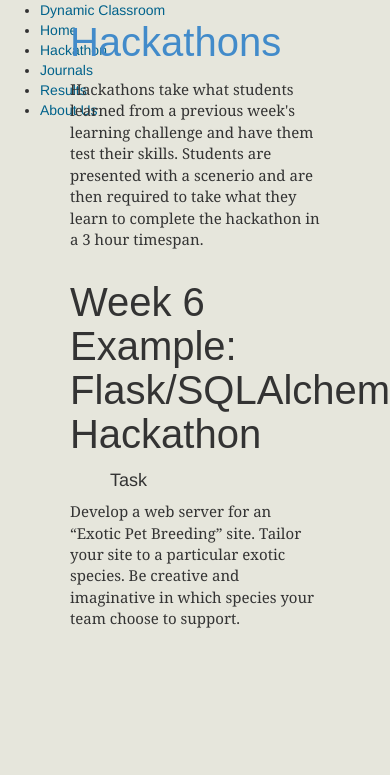
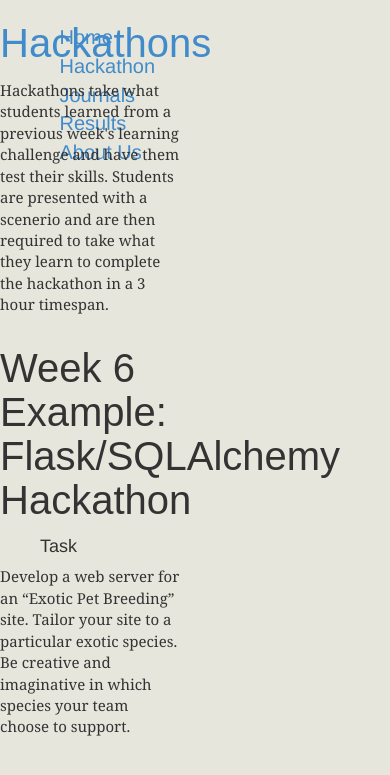
Before and after one commit to wannabeCitizen/RP-D3, a Flask app: page /hackathon in a window 390 px wide; the page is wider, and only the part inside the window is pictured. Shown: the top 775 px of that part. Run offline with Flask 2, Linux system fonts and the light colour scheme; some libraries are stand-ins or nearby versions.

Commit message:
Side Nav bar styling

```diff
--- a/Web Site/static/css/OverallSiteStyle.css
+++ b/Web Site/static/css/OverallSiteStyle.css
@@ -24,14 +24,18 @@ img{
 	margin-top: 20px;
 }
 
-.navbar{
-	background-color: #81A594;
-}
-
-.nav-text{
-	color: #00628B;
+.nav_list {
+	list-style-type: none;
 }
 
 .navigation {
+	margin-top: 6%;
+	margin-left: 5%;
 	position:fixed;
+	color: #00628B;
+	font-size: 20px;
 }
+
+#left_column{
+	border-right: 2px;
+}
--- a/Web Site/templates/hackathon.html
+++ b/Web Site/templates/hackathon.html
@@ -27,12 +27,11 @@
 </head>
 <body>
 		<div class="row">
-			<div class="col-xs-2 left">
+			<div class="col-md-2 left" id="left_column">
 
 				<div class="navigation">
 
-					<ul class="">
-						<li><a href="/"><div class="nav-text">Dynamic Classroom</div></a></li>
+					<ul class="nav_list">
 						<li><a href="/"><div class="nav-text">Home</div></a></li>
 						<li class='active'><a href="#"><div class="nav-text">Hackathon</div></a></li>
 						<li><a href="journal"><div class="nav-text">Journals</div></a></li>
@@ -43,7 +42,7 @@
 				</div>
 			</div> <!-- /col-md-2 navigation -->
 
-			<div class="col-xs-8 col-md-10 content">
+			<div class="col-xs-6 col-md-8 content">
 				<div class="row">
 					<div class="col-md-10">
 						<h2><a href="../view">Hackathons</a></h2>
@@ -64,6 +63,10 @@
 				</div>
 			</div>
 
+
+			<div class="col-md-2 right">
+			</div>
+
 		</div> <!-- container -->
 
 	</div>
```
Also changed, not shown: Web Site/templates/aboutus.html (+7 -4 lines), Web Site/templates/index.html (+7 -4 lines), Web Site/templates/journal.html (+7 -4 lines), Web Site/templates/results.html (+6 -4 lines).
